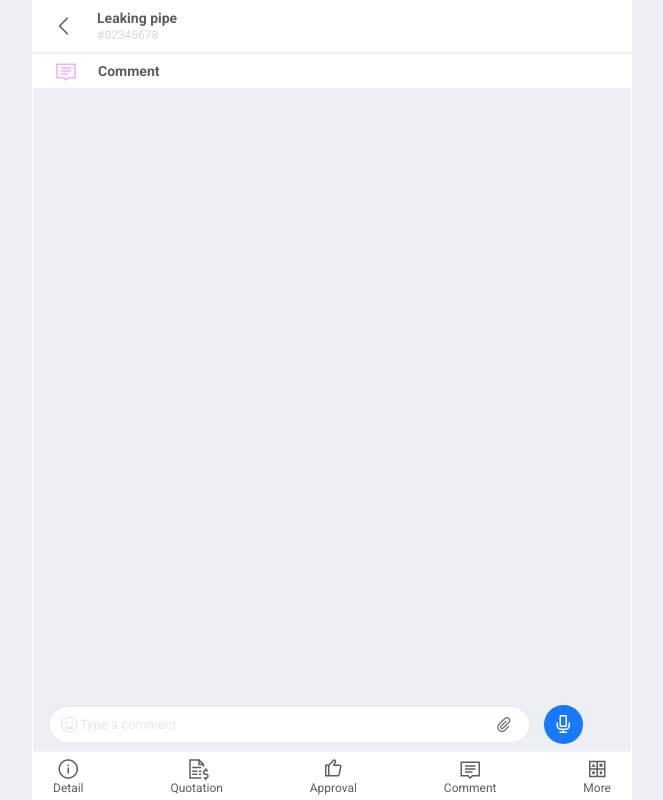
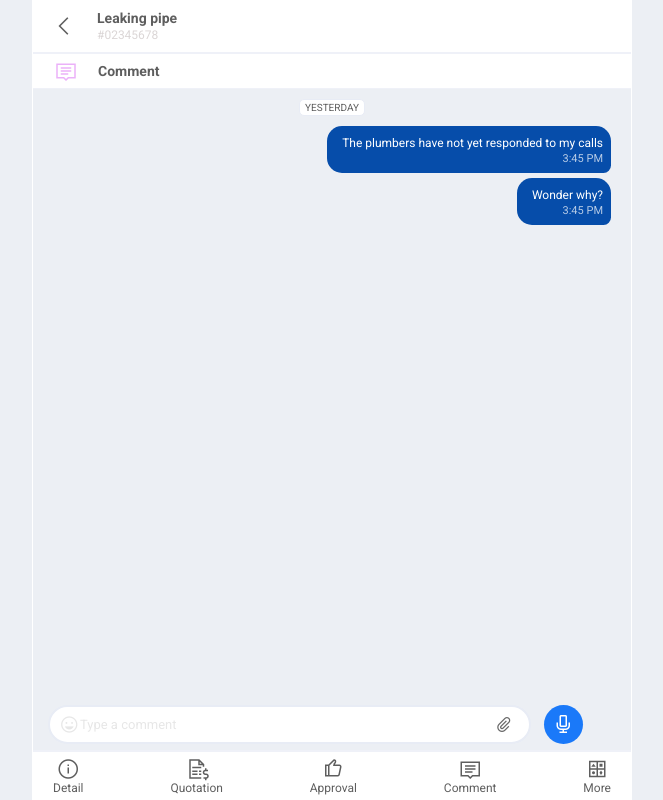
Before and after one commit to TheDrizzyWay/sysserve, an Angular app: page / in a window 1280 px wide. Shown: the whole page, without its empty margins (308-971 px from the left). Built offline with nearby package versions, Linux system fonts and the light colour scheme.

Commit message:
add sent box

```diff
--- a/src/app/components/comment/comment.component.css
+++ b/src/app/components/comment/comment.component.css
@@ -19,6 +19,45 @@
   font-size: 1.4rem;
   font-weight: bold;
   align-self: center;
+}
+
+.history {
+  padding: 0 20px;
+  width: 100%;
+}
+
+.history-sent {
+  width: auto;
+  max-width: 75%;
+  align-self: flex-end;
+  background-color: var(--primary-color);
+  color: var(--white);
+  padding: 8px 8px 8px 15px;
+  font-size: 1.2rem;
+  border-radius: 15px;
+  border-bottom-right-radius: 7.5px;
+  margin-bottom: 5px;
+}
+
+.history-sent .content {
+  line-height: 1.5;
+}
+
+.history-sent .time {
+  align-self: flex-end;
+  opacity: 0.7;
+  font-size: 1.1rem;
+}
+
+.history-date {
+  align-self: center;
+  background-color: var(--white);
+  text-transform: uppercase;
+  padding: 2px 5px;
+  margin-top: 10px;
+  margin-bottom: 10px;
+  border: 1px solid #e8ecf5;
+  border-radius: 5px;
 }
 
 .comments {
--- a/src/app/components/comment/comment.component.html
+++ b/src/app/components/comment/comment.component.html
@@ -3,11 +3,21 @@
     <i class="las la-comment"></i>
     <p class="title-text">Comment</p>
   </div>
+  <div class="history flex-column">
+    <div class="history-date">yesterday</div>
+    <div class="history-sent flex-column">
+      <p class="content">The plumbers have not yet responded to my calls</p>
+      <p class="time">3:45 PM</p>
+    </div>
+    <div class="history-sent flex-column">
+      <p class="content">Wonder why?</p>
+      <p class="time">3:45 PM</p>
+    </div>
+  </div>
   <div class="comments">
     <div class="comments-message flex-row">
       <i class="las la-grin emoji cursor-pointer"></i>
       <i class="las la-paperclip attach cursor-pointer"></i>
-      <!-- <input class="message-box" type="text" placeholder="Type a comment"> -->
       <textarea cols="30" rows="1" class="message-box" placeholder="Type a comment"></textarea>
       <button class="send-btn">
         <i class="las la-microphone"></i>
--- a/src/styles.css
+++ b/src/styles.css
@@ -2,7 +2,7 @@
 @import url('https://fonts.googleapis.com/css2?family=Roboto:wght@300;400;500;700&display=swap');
 
 :root {
-  --primary-color: #004aad;
+  --primary-color: #064daa;
   --black: #5e5e5e;
   --white: #FFF;
   --transition: all ease-in-out 0.3s;
@@ -41,3 +41,8 @@ body {
   display: flex;
   flex-direction: row;
 }
+
+.flex-column {
+  display: flex;
+  flex-direction: column;
+}
```
